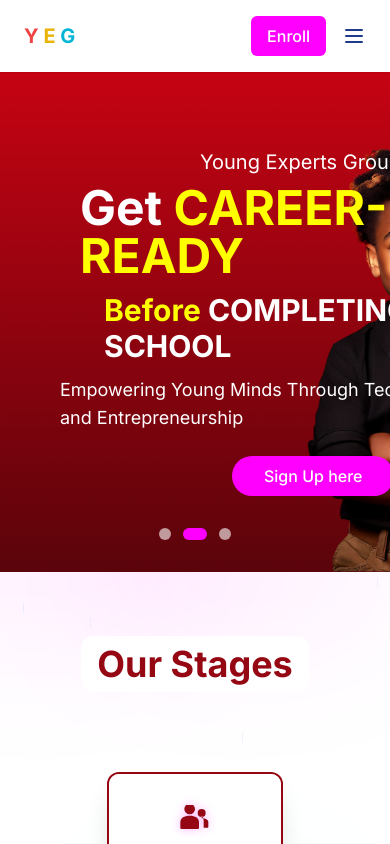
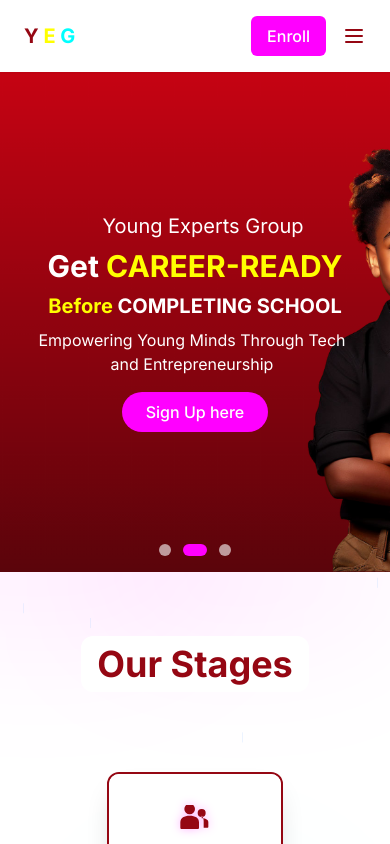
Before and after one commit to Institute-of-Modern-Technologies/yeg_web, a Next.js app: page / in a window 390 px wide. Shown: the top 844 px of the page. Built offline with nearby package versions, Linux system fonts and the light colour scheme.

Commit message:
feat: add header, hero section and partner schools components

```diff
--- a/src/components/Header.tsx
+++ b/src/components/Header.tsx
@@ -2,29 +2,47 @@
 
 import Link from 'next/link';
 import Image from 'next/image';
+import { useState, useEffect } from 'react';
 
 export default function Header() {
+  const [isMenuOpen, setIsMenuOpen] = useState(false);
+
   const scrollToSection = (e: React.MouseEvent<HTMLAnchorElement>, id: string) => {
     e.preventDefault();
     const element = document.getElementById(id);
     if (element) {
       element.scrollIntoView({ behavior: 'smooth' });
     }
+    // Close mobile menu when a link is clicked
+    setIsMenuOpen(false);
   };
 
+  // Close menu when clicking outside
+  useEffect(() => {
+    const handleClickOutside = (event: MouseEvent) => {
+      const target = event.target as HTMLElement;
+      if (isMenuOpen && !target.closest('#mobile-menu') && !target.closest('#menu-button')) {
+        setIsMenuOpen(false);
+      }
+    };
+
+    document.addEventListener('click', handleClickOutside);
+    return () => document.removeEventListener('click', handleClickOutside);
+  }, [isMenuOpen]);
+
   return (
-    <header className="bg-white py-4 px-6 flex justify-between items-center shadow-sm sticky top-0 z-50">
+    <header className="bg-white py-4 px-6 flex justify-between items-center shadow-sm sticky top-0 z-50 relative">
       <div className="flex items-center">
         <Link href="#hero" className="flex items-center" onClick={(e) => scrollToSection(e, 'hero')}>
-          <span className="text-xl font-bold text-blue-900"><span className='text-red-500 '>Y</span> <span className='text-yellow-500'>E</span> <span className='text-cyan-500'>G</span></span>
+          <span className="text-xl font-bold"><span className='text-[#950713]'>Y</span> <span className='text-[#FFFF00]'>E</span> <span className='text-[#00FFFF]'>G</span></span>
         </Link>
       </div>
 
       <nav className="hidden md:flex items-center space-x-6">
-        <Link href="#hero" className="text-blue-900 hover:text-orange-500 font-medium" onClick={(e) => scrollToSection(e, 'hero')}>Home</Link>
-        <Link href="#welcome" className="text-blue-900 hover:text-orange-500 font-medium" onClick={(e) => scrollToSection(e, 'welcome')}>About</Link>
-        <Link href="#features" className="text-blue-900 hover:text-orange-500 font-medium" onClick={(e) => scrollToSection(e, 'features')}>Stages</Link>
-        <Link href="#academics" className="text-blue-900 hover:text-orange-500 font-medium" onClick={(e) => scrollToSection(e, 'academics')}>Programs</Link>
+        <Link href="#hero" className="text-[#950713] hover:text-[#FF00FF] font-medium" onClick={(e) => scrollToSection(e, 'hero')}>Home</Link>
+        <Link href="#welcome" className="text-[#950713] hover:text-[#FF00FF] font-medium" onClick={(e) => scrollToSection(e, 'welcome')}>About</Link>
+        <Link href="#features" className="text-[#950713] hover:text-[#FF00FF] font-medium" onClick={(e) => scrollToSection(e, 'features')}>Stages</Link>
+        <Link href="#academics" className="text-[#950713] hover:text-[#FF00FF] font-medium" onClick={(e) => scrollToSection(e, 'academics')}>Programs</Link>
       </nav>
 
       <div className="flex items-center space-x-4">
@@ -32,29 +50,78 @@ export default function Header() {
           Enroll
         </Link>
         <div className="hidden md:flex items-center space-x-3">
-          <Link href="#contact" className="text-blue-900 hover:text-orange-500" onClick={(e) => scrollToSection(e, 'contact')}>
+          <Link href="#contact" className="text-[#950713] hover:text-[#FF00FF]" onClick={(e) => scrollToSection(e, 'contact')}>
             <svg xmlns="http://www.w3.org/2000/svg" className="h-5 w-5" fill="none" viewBox="0 0 24 24" stroke="currentColor">
               <path strokeLinecap="round" strokeLinejoin="round" strokeWidth={2} d="M3 8l7.89 5.26a2 2 0 002.22 0L21 8M5 19h14a2 2 0 002-2V7a2 2 0 00-2-2H5a2 2 0 00-2 2v10a2 2 0 002 2z" />
             </svg>
           </Link>
-          <Link href="https://facebook.com" className="text-blue-900 hover:text-orange-500" target="_blank" rel="noopener noreferrer">
+          <Link href="https://facebook.com" className="text-[#950713] hover:text-[#FF00FF]" target="_blank" rel="noopener noreferrer">
             <svg xmlns="http://www.w3.org/2000/svg" className="h-5 w-5" fill="currentColor" viewBox="0 0 24 24">
               <path d="M9 8h-3v4h3v12h5v-12h3.642l.358-4h-4v-1.667c0-.955.192-1.333 1.115-1.333h2.885v-5h-3.808c-3.596 0-5.192 1.583-5.192 4.615v3.385z" />
             </svg>
           </Link>
-          <Link href="https://twitter.com" className="text-blue-900 hover:text-orange-500" target="_blank" rel="noopener noreferrer">
+          <Link href="https://twitter.com" className="text-[#950713] hover:text-[#FF00FF]" target="_blank" rel="noopener noreferrer">
             <svg xmlns="http://www.w3.org/2000/svg" className="h-5 w-5" fill="currentColor" viewBox="0 0 24 24">
               <path d="M24 4.557c-.883.392-1.832.656-2.828.775 1.017-.609 1.798-1.574 2.165-2.724-.951.564-2.005.974-3.127 1.195-.897-.957-2.178-1.555-3.594-1.555-3.179 0-5.515 2.966-4.797 6.045-4.091-.205-7.719-2.165-10.148-5.144-1.29 2.213-.669 5.108 1.523 6.574-.806-.026-1.566-.247-2.229-.616-.054 2.281 1.581 4.415 3.949 4.89-.693.188-1.452.232-2.224.084.626 1.956 2.444 3.379 4.6 3.419-2.07 1.623-4.678 2.348-7.29 2.04 2.179 1.397 4.768 2.212 7.548 2.212 9.142 0 14.307-7.721 13.995-14.646.962-.695 1.797-1.562 2.457-2.549z" />
             </svg>
           </Link>
         </div>
 
-        <button className="md:hidden text-blue-900" aria-label="Menu">
-          <svg xmlns="http://www.w3.org/2000/svg" className="h-6 w-6" fill="none" viewBox="0 0 24 24" stroke="currentColor">
-            <path strokeLinecap="round" strokeLinejoin="round" strokeWidth={2} d="M4 6h16M4 12h16M4 18h16" />
-          </svg>
+        <button
+          id="menu-button"
+          className="md:hidden text-[#950713]"
+          aria-label="Menu"
+          onClick={() => setIsMenuOpen(!isMenuOpen)}
+        >
+          {isMenuOpen ? (
+            <svg xmlns="http://www.w3.org/2000/svg" className="h-6 w-6" fill="none" viewBox="0 0 24 24" stroke="currentColor">
+              <path strokeLinecap="round" strokeLinejoin="round" strokeWidth={2} d="M6 18L18 6M6 6l12 12" />
+            </svg>
+          ) : (
+            <svg xmlns="http://www.w3.org/2000/svg" className="h-6 w-6" fill="none" viewBox="0 0 24 24" stroke="currentColor">
+              <path strokeLinecap="round" strokeLinejoin="round" strokeWidth={2} d="M4 6h16M4 12h16M4 18h16" />
+            </svg>
+          )}
         </button>
       </div>
+
+      {/* Mobile Menu */}
+      {isMenuOpen && (
+        <div
+          id="mobile-menu"
+          className="absolute top-full left-0 right-0 bg-white shadow-lg py-5 px-6 md:hidden z-50"
+        >
+          <nav className="flex flex-col space-y-4">
+            <Link href="#hero" className="text-[#950713] hover:text-[#FF00FF] font-medium py-2 px-4 rounded-lg hover:bg-gray-100" onClick={(e) => scrollToSection(e, 'hero')}>Home</Link>
+            <Link href="#welcome" className="text-[#950713] hover:text-[#FF00FF] font-medium py-2 px-4 rounded-lg hover:bg-gray-100" onClick={(e) => scrollToSection(e, 'welcome')}>About</Link>
+            <Link href="#features" className="text-[#950713] hover:text-[#FF00FF] font-medium py-2 px-4 rounded-lg hover:bg-gray-100" onClick={(e) => scrollToSection(e, 'features')}>Stages</Link>
+            <Link href="#academics" className="text-[#950713] hover:text-[#FF00FF] font-medium py-2 px-4 rounded-lg hover:bg-gray-100" onClick={(e) => scrollToSection(e, 'academics')}>Programs</Link>
+          </nav>
+
+          <div className="mt-6 flex items-center space-x-4">
+            <Link href="#contact" className="text-[#950713] hover:text-[#FF00FF] py-2 px-4 rounded-lg hover:bg-gray-100" onClick={(e) => scrollToSection(e, 'contact')}>
+              <div className="flex items-center">
+                <svg xmlns="http://www.w3.org/2000/svg" className="h-5 w-5 mr-2" fill="none" viewBox="0 0 24 24" stroke="currentColor">
+                  <path strokeLinecap="round" strokeLinejoin="round" strokeWidth={2} d="M3 8l7.89 5.26a2 2 0 002.22 0L21 8M5 19h14a2 2 0 002-2V7a2 2 0 00-2-2H5a2 2 0 00-2 2v10a2 2 0 002 2z" />
+                </svg>
+                Contact
+              </div>
+            </Link>
+            <div className="flex items-center space-x-3">
+              <Link href="https://facebook.com" className="text-[#950713] hover:text-[#FF00FF]" target="_blank" rel="noopener noreferrer">
+                <svg xmlns="http://www.w3.org/2000/svg" className="h-5 w-5" fill="currentColor" viewBox="0 0 24 24">
+                  <path d="M9 8h-3v4h3v12h5v-12h3.642l.358-4h-4v-1.667c0-.955.192-1.333 1.115-1.333h2.885v-5h-3.808c-3.596 0-5.192 1.583-5.192 4.615v3.385z" />
+                </svg>
+              </Link>
+              <Link href="https://twitter.com" className="text-[#950713] hover:text-[#FF00FF]" target="_blank" rel="noopener noreferrer">
+                <svg xmlns="http://www.w3.org/2000/svg" className="h-5 w-5" fill="currentColor" viewBox="0 0 24 24">
+                  <path d="M24 4.557c-.883.392-1.832.656-2.828.775 1.017-.609 1.798-1.574 2.165-2.724-.951.564-2.005.974-3.127 1.195-.897-.957-2.178-1.555-3.594-1.555-3.179 0-5.515 2.966-4.797 6.045-4.091-.205-7.719-2.165-10.148-5.144-1.29 2.213-.669 5.108 1.523 6.574-.806-.026-1.566-.247-2.229-.616-.054 2.281 1.581 4.415 3.949 4.89-.693.188-1.452.232-2.224.084.626 1.956 2.444 3.379 4.6 3.419-2.07 1.623-4.678 2.348-7.29 2.04 2.179 1.397 4.768 2.212 7.548 2.212 9.142 0 14.307-7.721 13.995-14.646.962-.695 1.797-1.562 2.457-2.549z" />
+                </svg>
+              </Link>
+            </div>
+          </div>
+        </div>
+      )}
     </header>
   );
 }
--- a/src/components/HeroSection.tsx
+++ b/src/components/HeroSection.tsx
@@ -39,17 +39,17 @@ const slides: SlideProps[] = [
     id: 2,
     image: '/images/Hero picture 3.png',
     title:
-      <div>
-        <div className="text-white text-xl ml-40">Young Experts Group</div>
-        <div className="mt-2 ml-10">
-          <span className="text-white font-bold text-5xl">Get </span>
-          <span className="text-[#FFFF00] font-bold text-5xl">CAREER- READY</span>
+      <div className="max-w-full">
+        <div className="text-white text-xl md:ml-40 ml-4 text-center md:text-left">Young Experts Group</div>
+        <div className="mt-2 md:ml-10 ml-0 text-center md:text-left">
+          <span className="text-white font-bold text-3xl md:text-5xl">Get </span>
+          <span className="text-[#FFFF00] font-bold text-3xl md:text-5xl">CAREER-READY</span>
         </div>
-        <div className="mt-3 ml-16">
-          <span className="text-[#FFFF00] font-bold text-3xl">Before</span>
-          <span className="text-white font-bold text-3xl">&nbsp;COMPLETING SCHOOL</span>
+        <div className="mt-2 md:mt-3 md:ml-16 ml-0 text-center md:text-left">
+          <span className="text-[#FFFF00] font-bold text-xl md:text-3xl">Before</span>
+          <span className="text-white font-bold text-xl md:text-3xl">&nbsp;COMPLETING SCHOOL</span>
         </div>
-        <div className="text-white text-lg mt-3 ml-5">
+        <div className="text-white text-base md:text-lg mt-2 md:mt-3 md:ml-5 ml-0 text-center md:text-left max-w-xs md:max-w-lg mx-auto md:mx-0">
           Empowering Young Minds Through Tech and Entrepreneurship
         </div>
       </div>,
@@ -61,7 +61,7 @@ const slides: SlideProps[] = [
     subtitleColor: '',
     buttonColor: 'bg-[#FF00FF] text-white',
     buttonHoverColor: 'hover:bg-[#FF00FF]/90',
-    contentStyle: 'py-6 ml-4'
+    contentStyle: 'py-4 md:py-6 ml-0 md:ml-4 px-4 md:px-0 w-full md:w-auto'
   },
   {
     id: 3,
@@ -104,7 +104,7 @@ export default function HeroSection() {
   };
 
   return (
-    <div id="hero" className="relative w-full h-[500px] overflow-hidden">
+    <div id="hero" className="relative w-full h-[500px] md:h-[500px] overflow-hidden">
       {/* Slides */}
       <div className="relative w-full h-full">
         {slides.map((slide, index) => (
@@ -126,7 +126,7 @@ export default function HeroSection() {
             </div>
 
             {/* Content */}
-            <div className={`absolute inset-0 z-20 flex flex-col ${slide.id === 1 ? 'justify-end pb-12' : 'justify-center'} items-${slide.layout === 'center' ? 'center' : slide.layout === 'right' ? 'end' : 'start'} ${slide.layout === 'left' ? 'pl-6 md:pl-12 lg:pl-16' : 'px-6 md:px-16 lg:px-24'}`}>
+            <div className={`absolute inset-0 z-20 flex flex-col ${slide.id === 1 ? 'justify-end pb-6 md:pb-12' : 'justify-center'} items-${slide.layout === 'center' ? 'center' : slide.layout === 'right' ? 'end md:end' : 'center md:start'} ${slide.layout === 'left' ? 'px-4 md:pl-12 lg:pl-16' : 'px-4 md:px-16 lg:px-24'}`}>
               <div className={slide.contentStyle || 'max-w-2xl'}>
                 {slide.layout === 'left' && slide.id === 2 ? (
                   <>{slide.title}{slide.subtitle && <p className={`mt-4 ${slide.subtitleColor || 'text-white'}`}>{slide.subtitle}</p>}</>
@@ -138,11 +138,11 @@ export default function HeroSection() {
                 )}
 
                 {slide.buttonText && slide.buttonLink && slide.id === 2 ? (
-                  <div className="mt-6 ml-48">
+                  <div className="mt-4 md:mt-6 md:ml-48 flex justify-center md:justify-start">
                     <Link
                       href='#'
                       onClick={(e) => e.preventDefault()}
-                      className={`${slide.buttonColor || 'bg-[#FF00FF]'} ${slide.buttonHoverColor || 'hover:bg-[#FF00FF]/80'} text-white font-medium px-8 py-2 rounded-full transition duration-300 inline-block text-center`}
+                      className={`${slide.buttonColor || 'bg-[#FF00FF]'} ${slide.buttonHoverColor || 'hover:bg-[#FF00FF]/80'} text-white font-medium px-6 md:px-8 py-2 rounded-full transition duration-300 inline-block text-center`}
                     >
                       Sign Up here
                     </Link>
@@ -163,7 +163,7 @@ export default function HeroSection() {
       </div>
 
       {/* Navigation Controls - Styled as in the reference image */}
-      <div className="absolute z-30 bottom-8 left-0 right-0 flex justify-center space-x-3">
+      <div className="absolute z-30 bottom-4 md:bottom-8 left-0 right-0 flex justify-center space-x-3">
         {slides.map((_, index) => (
           <button
             key={index}
```
Also changed, not shown: src/components/EventsSection.tsx (+54 -27 lines).
